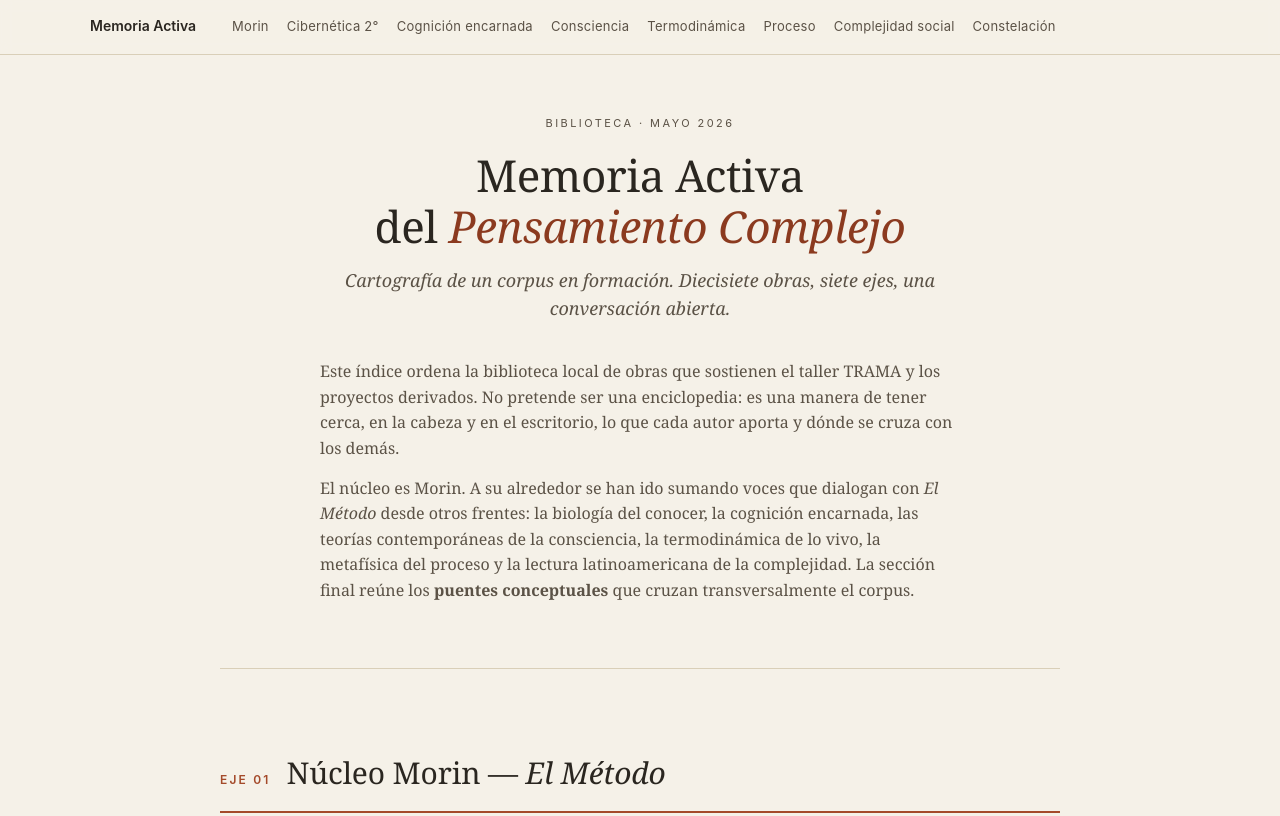
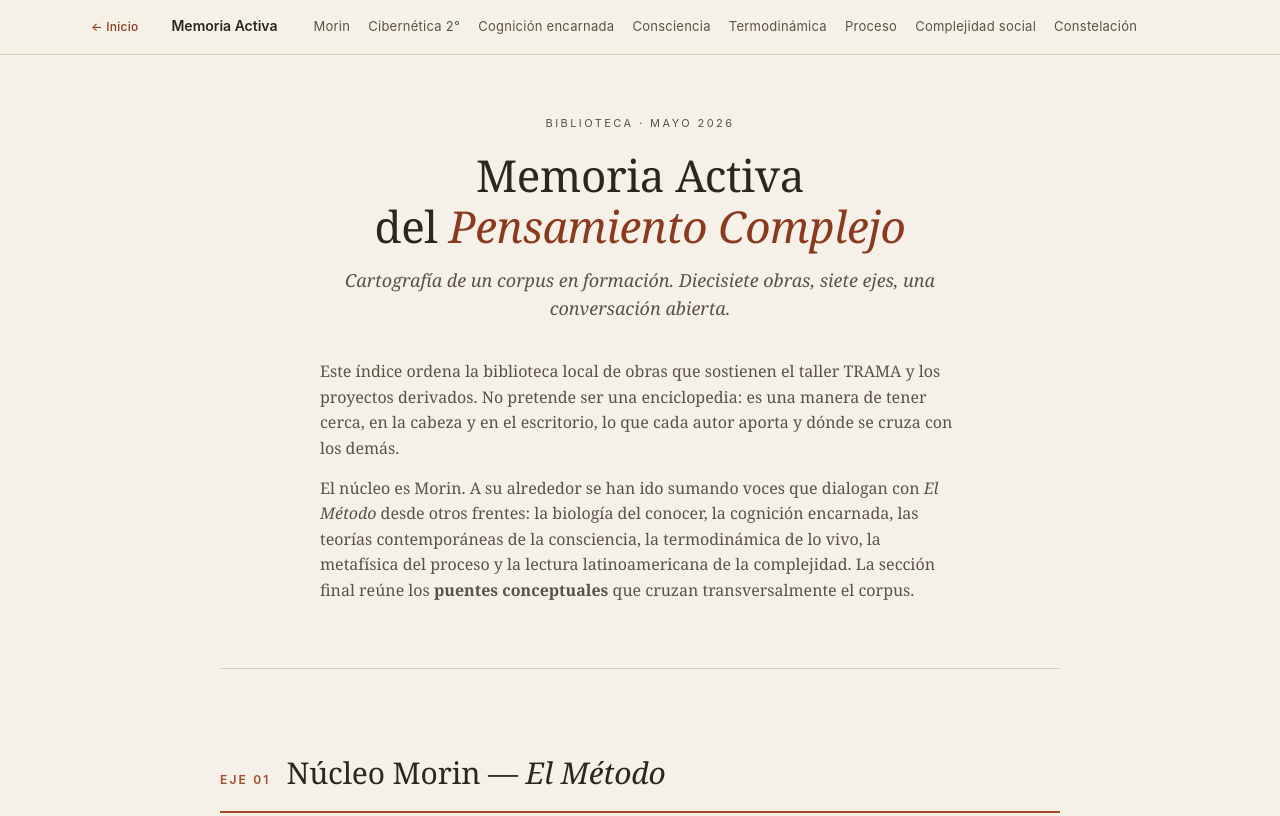
Before and after one commit to andrestaborga-debug/memoria-activa-pensamiento-complejo, a plain HTML site: page Indice_Memoria_Activa.html in a window 1280 px wide. Shown: the top 816 px of the page. Drawn offline with Linux system fonts and the light colour scheme.

Commit message:
Add "← Inicio" back-button to Glosario and Indice
Both pages now have a discreet back link in their sticky topbar that
returns to the index.html landing. Same styling on both for consistency
(accent color, soft hover, pill shape). Helps visitors navigate the
3-page hierarchy (landing → Indice/Glosario → entries).

Co-Authored-By: Claude Opus 4.7 (1M context) <noreply@anthropic.com>

```diff
--- a/Indice_Memoria_Activa.html
+++ b/Indice_Memoria_Activa.html
@@ -63,6 +63,24 @@
     margin-right: 18px;
     letter-spacing: 0;
     font-size: 14px;
+  }
+
+  .back-link {
+    font-family: -apple-system, 'Segoe UI', Inter, sans-serif;
+    font-size: 12px;
+    font-weight: 500;
+    color: var(--accent) !important;
+    text-decoration: none !important;
+    padding: 4px 10px;
+    margin-right: 14px;
+    border: 1px solid transparent !important;
+    border-radius: 14px;
+    transition: background 0.15s, border-color 0.15s;
+    white-space: nowrap;
+  }
+  .back-link:hover {
+    background: rgba(139, 58, 31, 0.06);
+    border-color: rgba(139, 58, 31, 0.2) !important;
   }
 
   .nav a {
@@ -395,6 +413,7 @@
 
 <nav class="nav">
   <div class="nav-inner">
+    <a href="index.html" class="back-link" title="Volver al inicio">← Inicio</a>
     <span class="nav-title">Memoria Activa</span>
     <a href="#eje-1">Morin</a>
     <a href="#eje-2">Cibernética 2°</a>
```
Also changed, not shown: Glosario - Pensamiento Complejo.html (+18 -0 lines).
